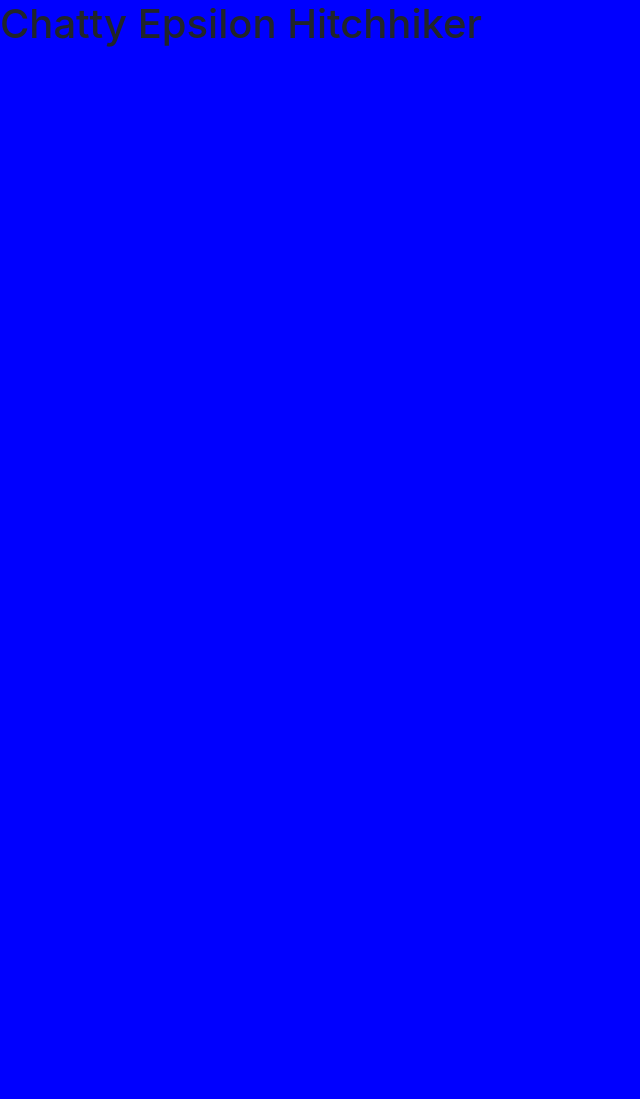
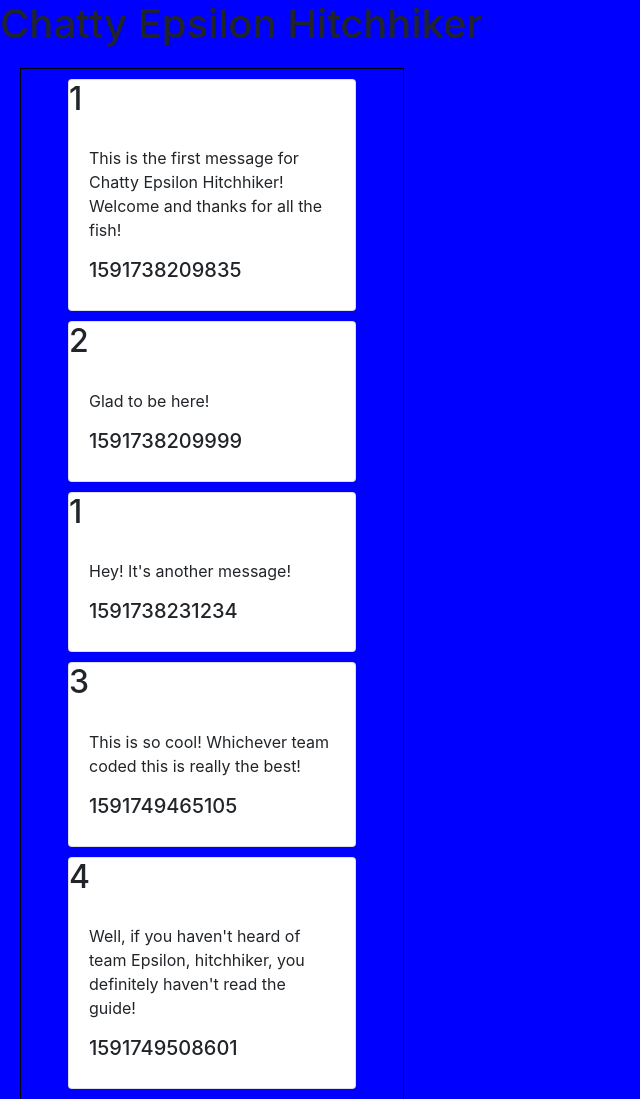
Before and after one commit to psihanorak/chatty-epsilon-hitchhiker, a website built with webpack: page src/index.html in a window 1280 px wide. Shown: the top 1099 px of the page, without its empty margins (0-640 px from the left). Before the commit the page ends 800 px from the top, so only its background shows below. Built offline with nearby package versions, Linux system fonts and the light colour scheme.

Commit message:
added user messages display

```diff
--- a/src/index.html
+++ b/src/index.html
@@ -9,6 +9,9 @@
 
 <body>
   <h1>Chatty Epsilon Hitchhiker</h1>
+  <div class="messages-container">
+    <div id="user-messages"></div>
+  </div>
 </body>
 
 </html>
--- /dev/null
+++ b/src/javascripts/components/messageUsers.js
@@ -0,0 +1,20 @@
+import data from '../helpers/data/messageData';
+import utils from '../helpers/utils';
+
+const displayMessages = () => {
+  const messages = data.getMessages();
+  let domString = '';
+
+  messages.forEach((message) => {
+    domString += `<div class="card" style="width: 18rem;">
+                    <h2>${message.sender}</h2>
+                    <div class="card-body">
+                      <p>${message.text}</p>
+                      <h5 class="card-name">${message.timestamp}</h5>
+                    </div>
+                  </div>`;
+  });
+  utils.printToDom('#user-messages', domString);
+};
+
+export default { displayMessages };
--- a/src/javascripts/helpers/data/messageData.js
+++ b/src/javascripts/helpers/data/messageData.js
@@ -23,7 +23,7 @@ const messages = [{
   sender: 4,
   text: "Well, if you haven't heard of team Epsilon, hitchhiker, you definitely haven't read the guide!",
 }];
-
+const getMessages = () => messages;
 export default {
-  messages,
+  getMessages,
 };
--- a/src/javascripts/main.js
+++ b/src/javascripts/main.js
@@ -1,4 +1,10 @@
 import '../styles/main.scss';
+import '../styles/messagesDiv.scss';
 import 'bootstrap';
+import messages from './components/messageUsers';
 
-console.error('Test');
+const init = () => {
+  messages.displayMessages();
+};
+
+init();
--- /dev/null
+++ b/src/styles/messagesDiv.scss
@@ -0,0 +1,11 @@
+.messages-container {
+  display: flex;
+  align-items: center;;
+  justify-content: center;
+  border: 1px solid black;
+  width: 30vw;
+  margin: 20px;
+}
+.card {
+  margin: 10px;
+}
```
